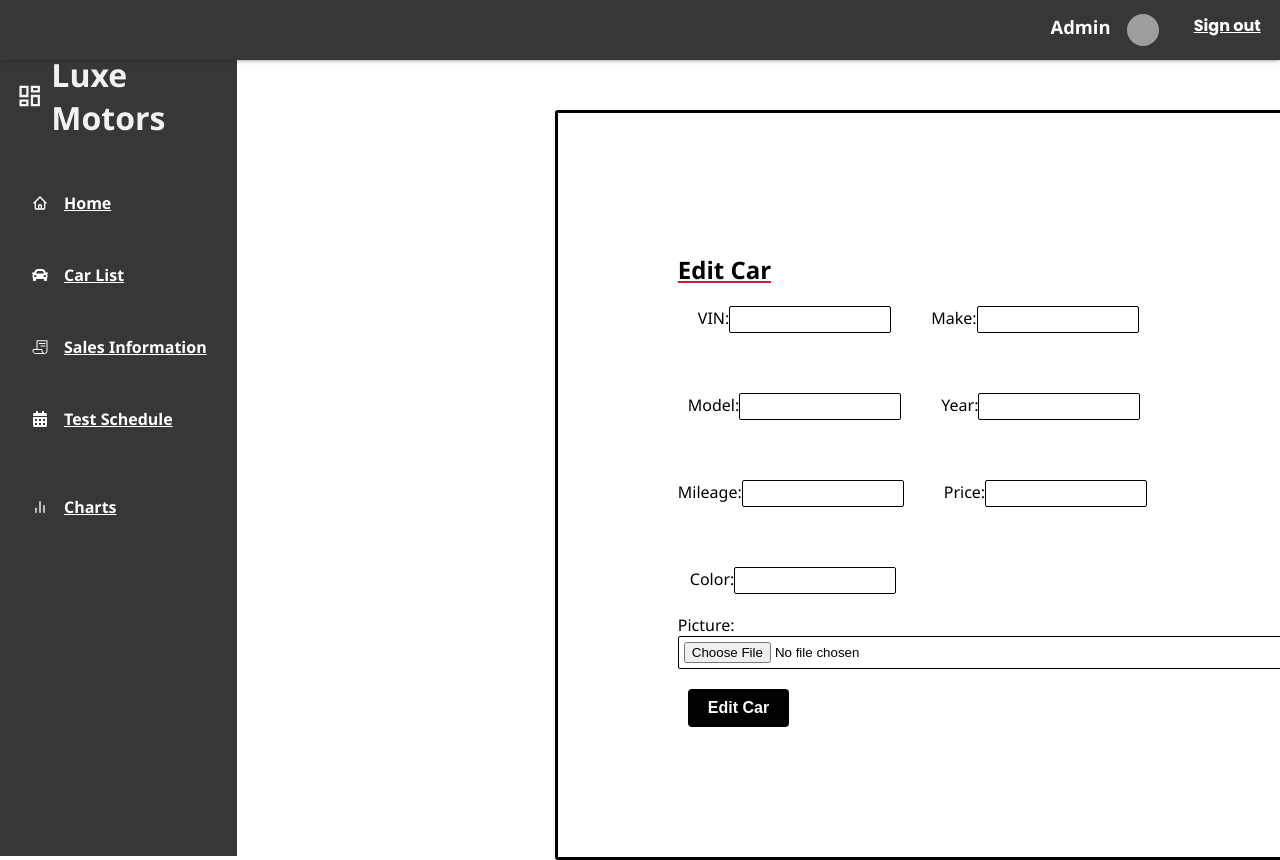
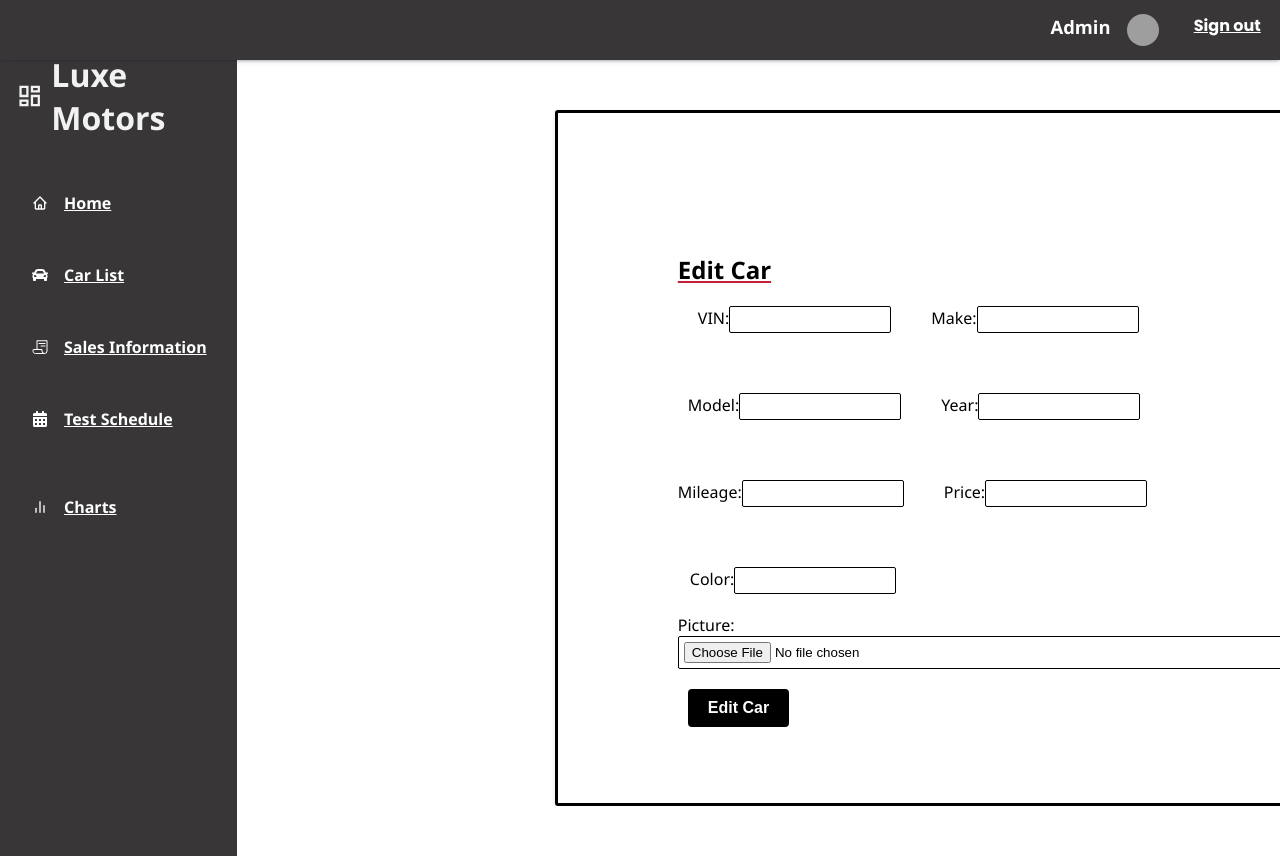
Before and after one commit to bechara-rizk/DealershipTeamOne, a Next.js app: page /dashboard/EditCarForm in a window 1280 px wide. Shown: the top 860 px of the page. After the commit the page ends 806 px from the top, so only its background shows below. Built offline with nearby package versions, Linux system fonts and the light colour scheme; grey boxes are pictures that could not be loaded.

Commit message:
FixCarEdIT Integration

```diff
--- a/src/styles/EditCarForm.css
+++ b/src/styles/EditCarForm.css
@@ -16,11 +16,13 @@
   padding-top: 60px;
   margin-block-start: 20px;
   margin-left :150px;
+  background-image: url('/images/road2.jpg');
+  background-position: 30% center;
 }
 .edit_car_form {
   width: 100%;
   max-width: 600px;
-  height: 80%;
+  height: 450px;
   color: aliceblue;
   background: #ffffff;
   border-radius: 3px;
@@ -29,6 +31,7 @@
   padding: 120px;
   margin-left :350px;
   margin-top: 50px;
+
 }
 
 .Edit-Car-Heading {
```
